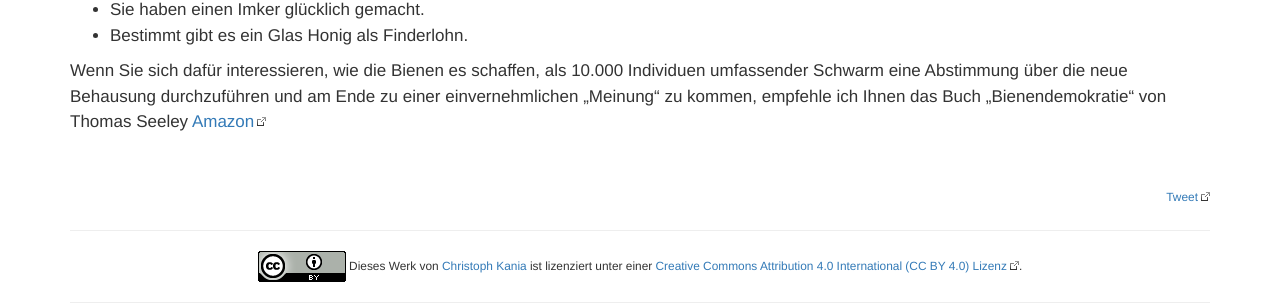
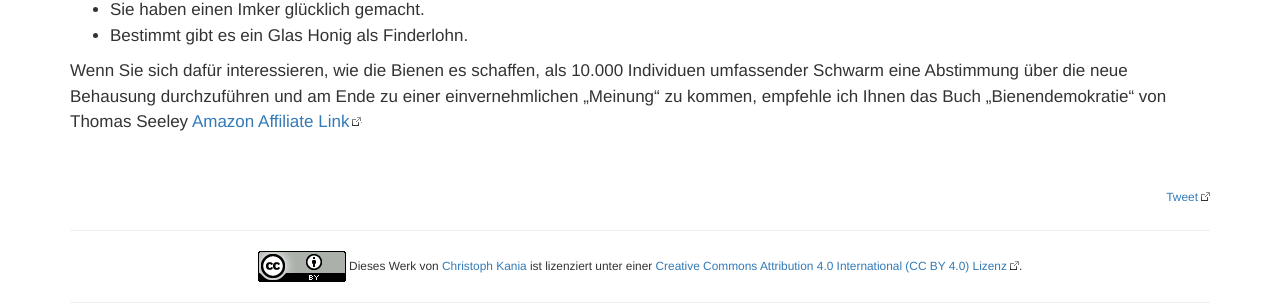
Before and after one commit to chkania/werstener-biene, a Jekyll site: the page built from content/schwarm_gefunden_was_tun.md, in a window 1280 px wide and 900 px high, scrolled down 1462 px. Shown: the part 527-831 px from the top of the window. Built offline with Jekyll 4.4.1, drawn with Linux system fonts in a browser that asks for light colours; comment, search, counter and statistics services are not loaded; grey boxes are pictures that could not be loaded.

Commit message:
added affiliate link

```diff
--- a/content/schwarm_gefunden_was_tun.md
+++ b/content/schwarm_gefunden_was_tun.md
@@ -57,4 +57,4 @@ Am Ende können Sie sich gleich mehrfach freuen:
 * Sie haben einen Imker glücklich gemacht.
 * Bestimmt gibt es ein Glas Honig als Finderlohn.
 
-Wenn Sie sich dafür interessieren, wie die Bienen es schaffen, als 10.000 Individuen umfassender Schwarm eine Abstimmung über die neue Behausung durchzuführen und am Ende zu einer einvernehmlichen „Meinung“ zu kommen, empfehle ich Ihnen das Buch „Bienendemokratie“ von Thomas Seeley [Amazon](http://www.amazon.de/dp/3100751388)
+Wenn Sie sich dafür interessieren, wie die Bienen es schaffen, als 10.000 Individuen umfassender Schwarm eine Abstimmung über die neue Behausung durchzuführen und am Ende zu einer einvernehmlichen „Meinung“ zu kommen, empfehle ich Ihnen das Buch „Bienendemokratie“ von Thomas Seeley [Amazon Affiliate Link](http://www.amazon.de/gp/product/3100751388/ref=as_li_tl?ie=UTF8&camp=1638&creative=6742&creativeASIN=3100751388&linkCode=as2&tag=werstbiene-21&linkId=AUZ3DIKOPW63EJJO)<img src="http://ir-de.amazon-adsystem.com/e/ir?t=werstbiene-21&l=as2&o=3&a=3100751388" width="1" height="1" border="0" alt="" style="border:none !important; margin:0px !important;" />
```
